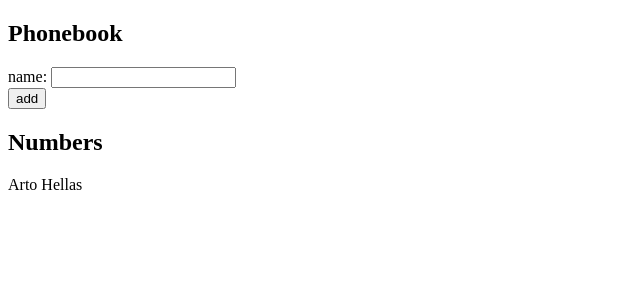
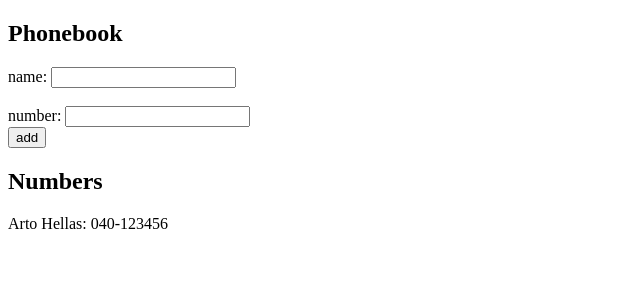
Before and after one commit to LuizFilipeM/FS_Course_2025, a React (Create React App) app in the folder Part_2/the_phonebook/: page / in a window 1280 px wide. Shown: the top 300 px of the page, without its empty margins (0-640 px from the left). Built offline with nearby package versions, Linux system fonts and the light colour scheme.

Commit message:
add:exercise 2.8

```diff
--- a/Part_2/the_phonebook/src/App.js
+++ b/Part_2/the_phonebook/src/App.js
@@ -2,10 +2,11 @@
 
 const App = () => {
   const [persons, setPersons] = useState([
-    { name: 'Arto Hellas' }
+    { name: 'Arto Hellas', number: '040-123456' }
   ])
 
   const [newName, setNewName] = useState('')
+  const [newNumber, setNewNumber] = useState('')
 
   const addPerson = (event) => {
     event.preventDefault()
@@ -16,14 +17,21 @@
     }
     const personObject = {
       name: newName,
+      number: newNumber
     }
     setPersons(persons.concat(personObject))
     setNewName('')
+    setNewNumber('')
   }
 
   const handleNewPerson = (event) => {
     console.log(event.target.value)
     setNewName(event.target.value)
+  }
+
+  const handleNewNumber = (event) => {
+    console.log(event.target.value)
+    setNewNumber(event.target.value)
   }
 
   return (
@@ -32,13 +40,16 @@
       <form onSubmit={addPerson}>
         <div>
           name: <input value={newName} onChange={handleNewPerson}/>
+          <br />
+          <br />
+          number: <input value={newNumber} onChange={handleNewNumber}/>
         </div>
         <div>
           <button type="submit">add</button>
         </div>
       </form>
       <h2>Numbers</h2>
-      {persons.map(person => <p key={person.name}>{person.name}</p>)}
+      {persons.map(person => <p key={person.name}>{person.name}: {person.number}</p>)}
 
     </div>
   )
```
